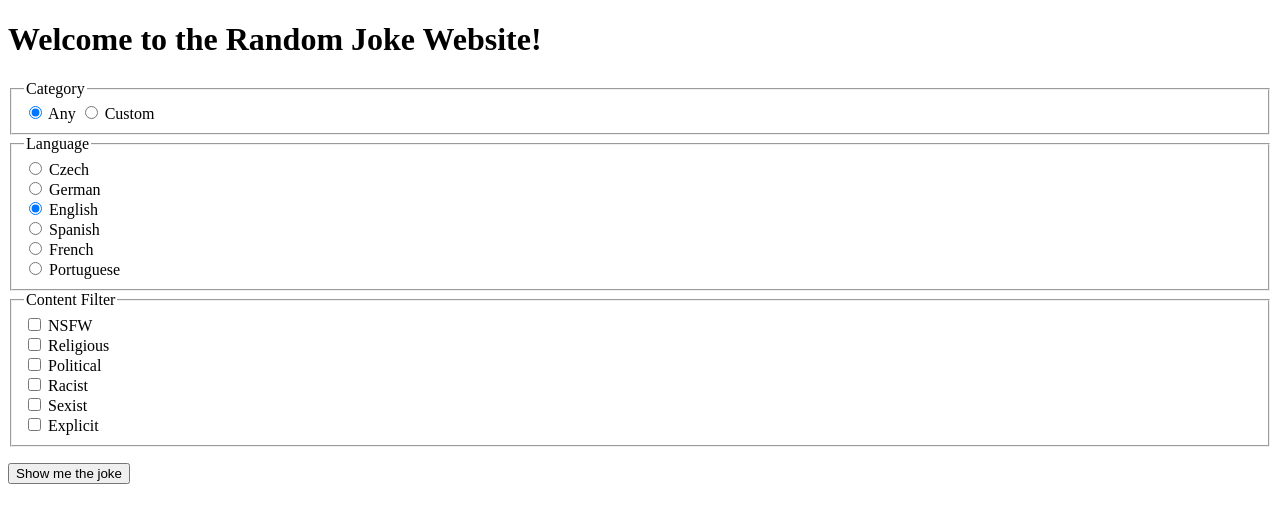
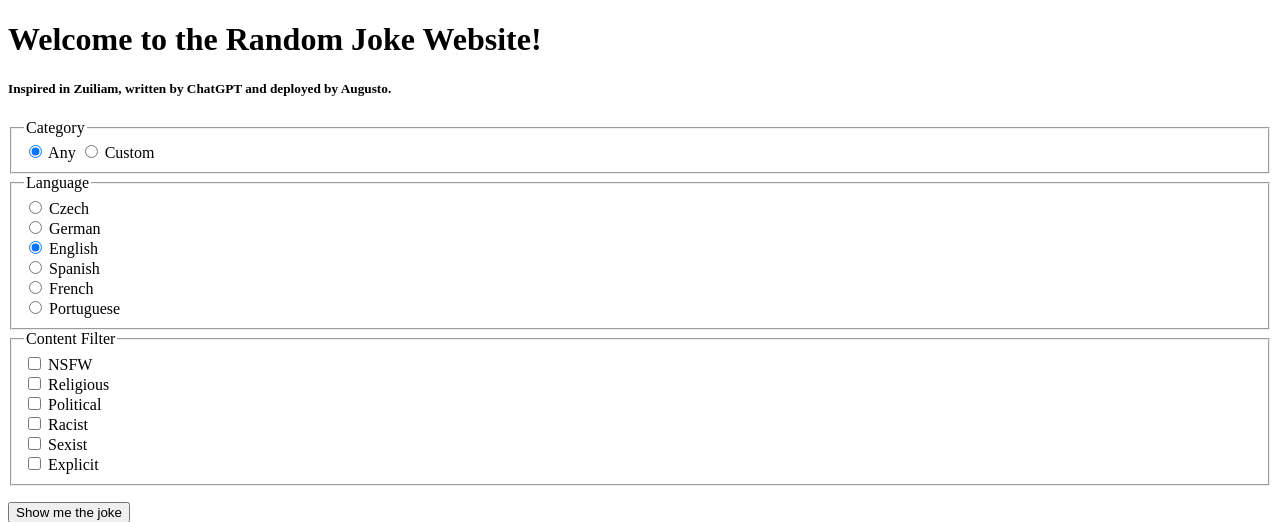
Before and after one commit to augustosouza8/random-joke-website, a Flask app: page / in a window 1280 px wide. Shown: the top 522 px of the page. Run offline with Flask 3, Linux system fonts and the light colour scheme.

Commit message:
Copyright subheading added.

```diff
--- a/templates/index.html
+++ b/templates/index.html
@@ -21,6 +21,7 @@
 </head>
 <body>
   <h1>Welcome to the Random Joke Website!</h1>
+  <h5>Inspired in Zuiliam, written by ChatGPT and deployed by Augusto.</h5>
 
   <!-- A single form to capture all user inputs -->
   <form action="/get_joke" method="POST">
```
